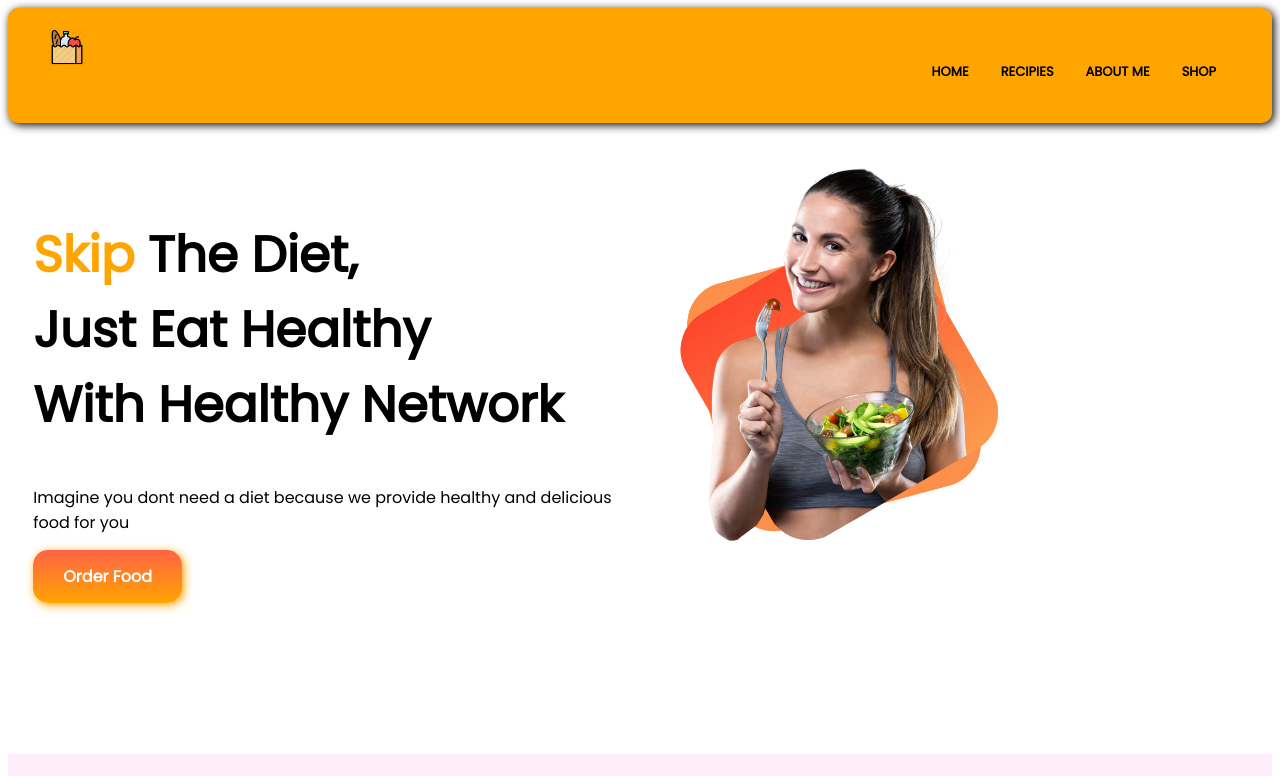
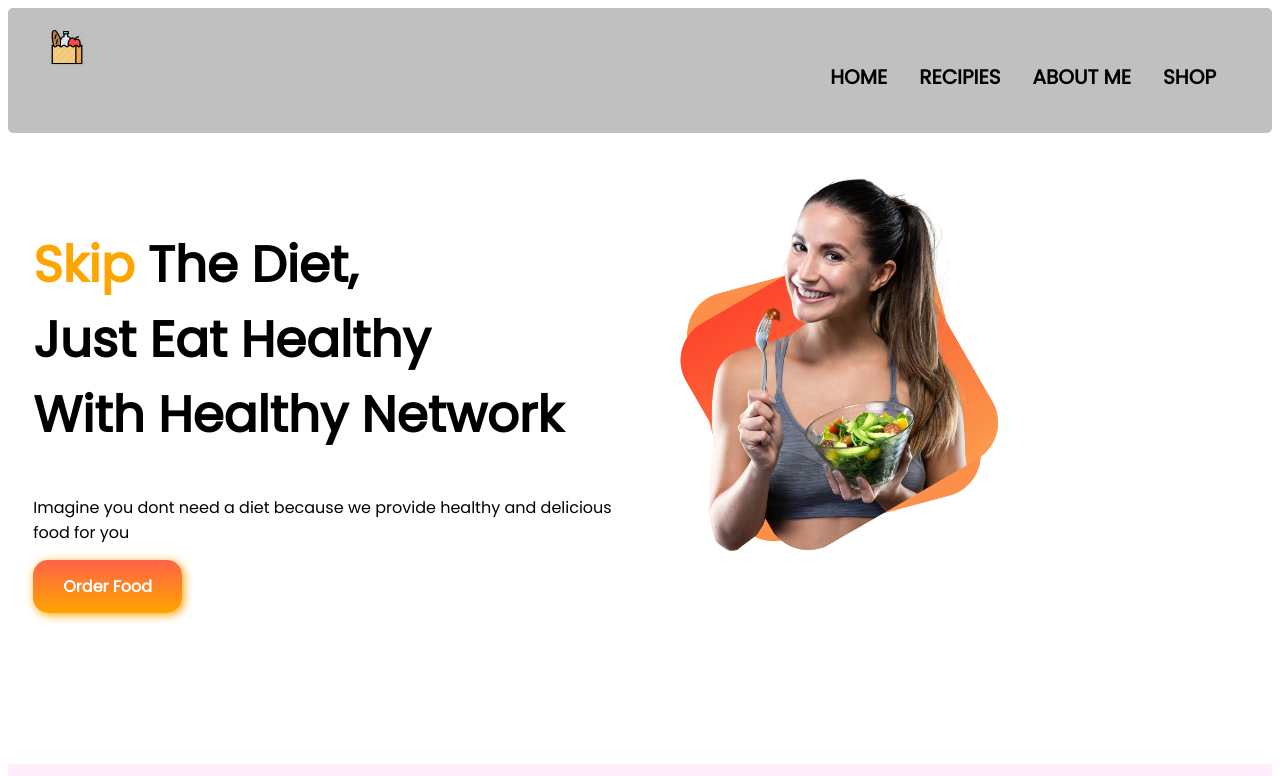
Before and after one commit to wazed7/my-foodsite, a plain HTML site: page index.html in a window 1280 px wide. Shown: the top 776 px of the page. Drawn offline with Linux system fonts and the light colour scheme.

Commit message:
nav color changed

```diff
--- a/style.css
+++ b/style.css
@@ -8,9 +8,8 @@ body{
 #navbar{
     padding: 20px 40px;
     display: flex;
-    background-color: orange;
-    box-shadow: 2px 2px 10px;
-    border-radius: 10px;
+    background-color: silver;
+    border-radius: 5px;
 }
 .icon img{
     width: 30%;
@@ -28,12 +27,11 @@ a{
     text-decoration: none;
 }
 .homebar ul li a{
-    margin: 0%;
     padding: 18px 16px 21px 16px;
     text-align: center;
     display: block;
     text-transform: uppercase;
-    font-size: 13px;
+    font-size: 20px;
     font-weight: 700;
     color: black;
 }
```
